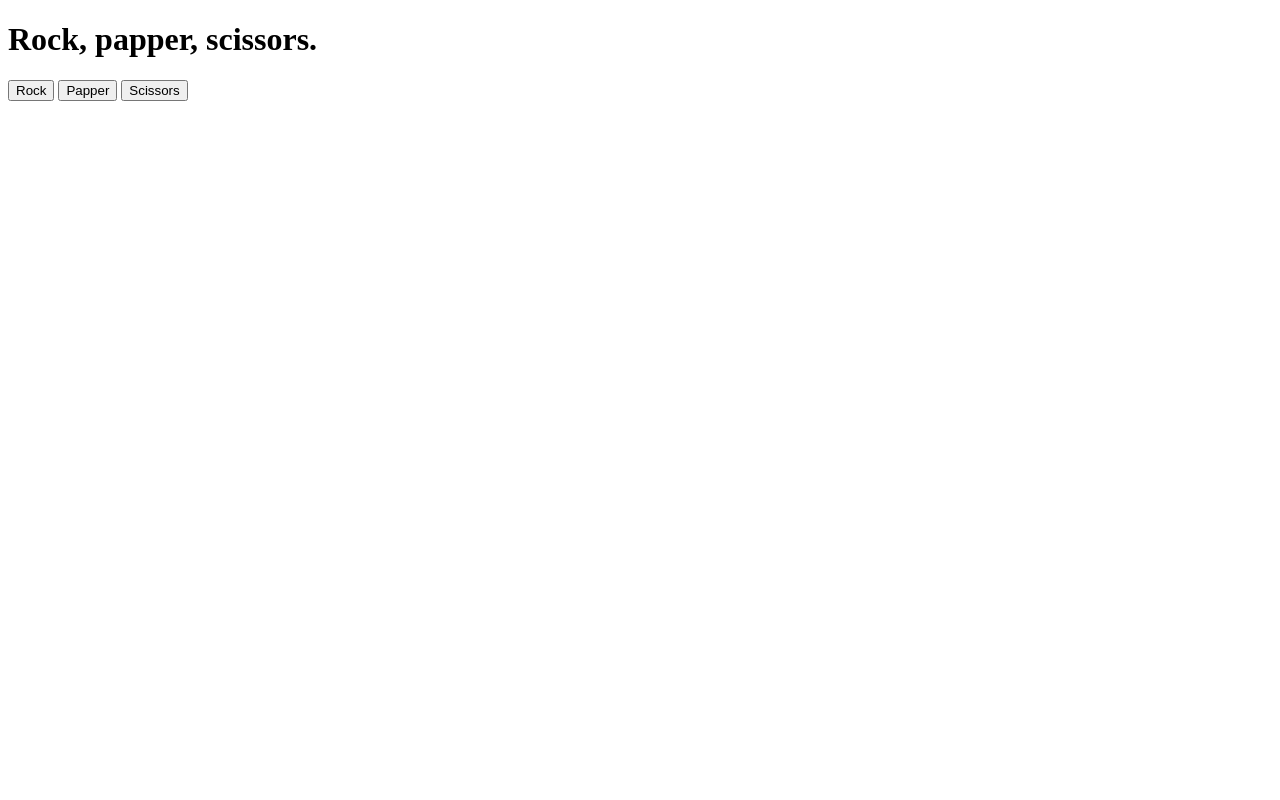
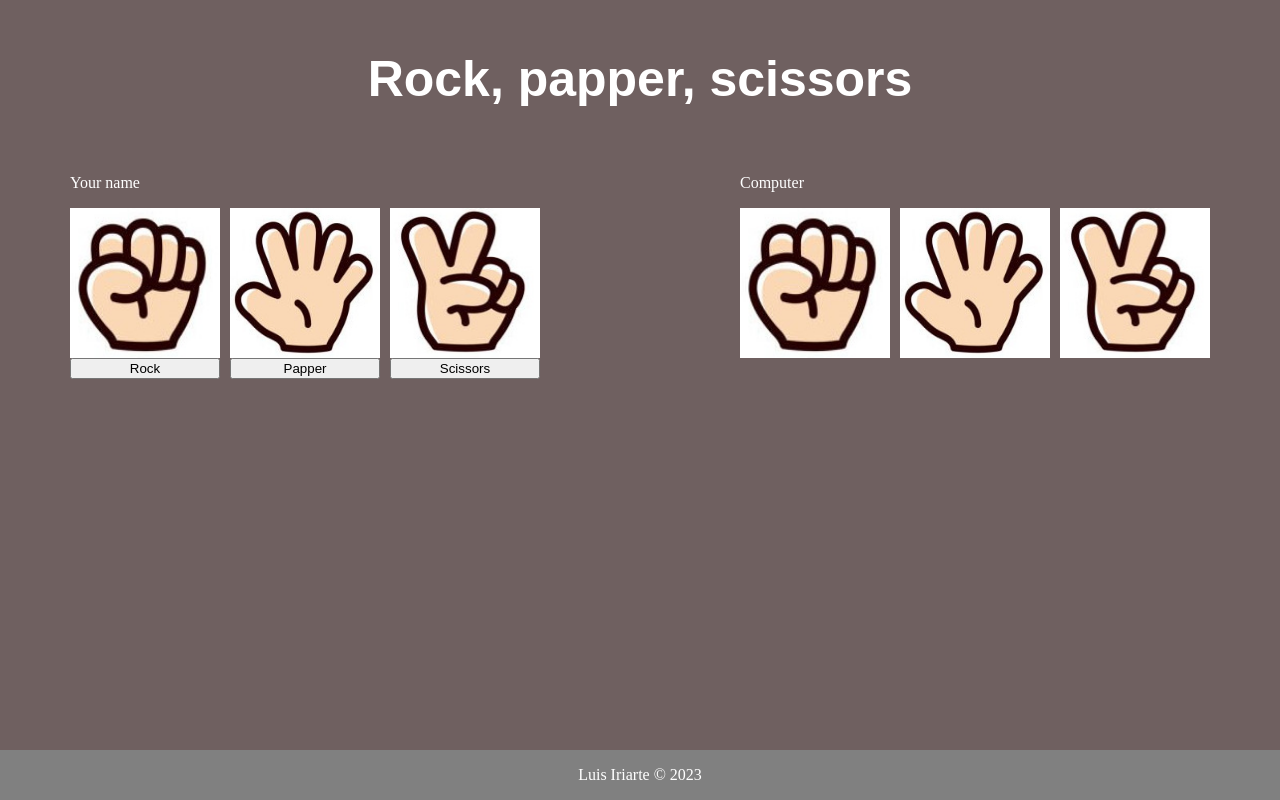
Before and after one commit to LuisIriarte5/odin-rock-paper-scissors, a plain HTML site: page index.html in a window 1280 px wide. Drawn offline with Linux system fonts and the light colour scheme.

Commit message:
Add images and align the content with flexbox

```diff
--- a/index.html
+++ b/index.html
@@ -7,18 +7,36 @@
     <link rel="stylesheet" href="style.css">
 </head>
 <body>
-    <h1>Rock, papper, scissors.</h1>
-
-    <div class="userSelection">
-        <button id="rock">Rock</button>
-        <button id="papper">Papper</button>
-        <button id="scissors">Scissors</button>
-    </div>
-
-    <div class="result">
-        <div id="gameResult"></div>
-        <div id="score"></div>
-    </div>
+        <div class="content">
+            <div class="title">
+                <p>Rock, papper, scissors</p>
+            </div>
+            <div class="rivals">
+                <div class="user">
+                    <p>Your name</p>
+                    <div class="userSelection">
+                        <div class="userRock"><img src="./images/rock.jpg" alt="rock icon"><button id="rock">Rock</button></div>
+                        <div class="userPapper"><img src="./images/papper.jpg" alt="papper icon"><button id="papper">Papper</button></div>
+                        <div class="userScissors"><img src="./images/scissors.jpg" alt="scissors icon"><button id="scissors">Scissors</button></div>
+                    </div>
+                </div>
+                <div id="score"></div>
+                <div class="computer">
+                    <p>Computer</p>
+                    <div class="computerSelection">
+                        <div class="computerRock"><img src="./images/rock.jpg" alt="rock icon"></div>
+                        <div class="computerPapper"><img src="./images/papper.jpg" alt="papper icon"></div>
+                        <div class="computerScissors"><img src="./images/scissors.jpg" alt="scissors icon"></div>
+                    </div>
+                </div>
+            </div>
+            <div class="result">
+                <div id="gameResult"></div>
+            </div>
+        </div>
+        <div class="footer">
+            <p>Luis Iriarte © 2023</p>
+        </div>
 
     <script src="script.js"></script>
 </body>
--- a/script.js
+++ b/script.js
@@ -108,10 +108,10 @@ function game (event) {
     gameResult.textContent = `You selected ${user} and the computer selected ${computer}, then:\n${roundResult}`;
     score.textContent = `user ${userWon} - ${computerWon} computer`;
 
-    if (userWon >= 3) {
+    if (userWon >= 5) {
         finalResult.textContent = `YOU ARE A WINNER!`;
         reset();
-    } else if (computerWon >= 3) {
+    } else if (computerWon >= 5) {
         finalResult.textContent = `YOU ARE A LOOSER!`
         reset();
     }
--- a/style.css
+++ b/style.css
@@ -0,0 +1,73 @@
+* {
+    /* border: 1px solid yellow; */
+}
+
+body {
+    margin: 0;
+    background-color: rgb(111, 96, 96);
+    color: white;
+    height: 100vh;
+    display: flex;
+    flex-direction: column;
+    justify-content: space-between;
+}
+
+.content {
+    align-self: center;
+    justify-self: center;
+}
+
+.title {
+    text-align: center;
+    font-size: 50px;
+    font-weight: 700;
+    font-family: Arial, Cambria, Cochin, Georgia, Times, 'Times New Roman', serif;
+}
+
+.rivals {
+    display: flex;
+}
+
+ .user .computer {
+    display: flex;
+    flex-direction: column;
+    align-items: center;
+}
+
+#score {
+    width: 200px;
+    display: flex;
+    justify-content: center;
+    align-items: center;
+}
+
+.computerSelection,
+.userSelection{
+    display: flex;
+    gap: 10px;
+}
+
+.userSelection div {
+    display: flex;
+    flex-direction: column;
+}
+
+img {
+    width: 150px;
+    height: 150px;
+}
+
+.result {
+    display: flex;
+    flex-direction: column;
+    justify-content: center;
+    align-items: center;
+}
+
+.footer {
+    background-color: grey;
+    color: white;
+    text-align: center;
+    font-weight: 200;
+    justify-self: flex-end;
+}
```
Also changed, not shown: images/papper.jpg (added), images/rock.jpg (added), images/scissors.jpg (added), 1 other file.
